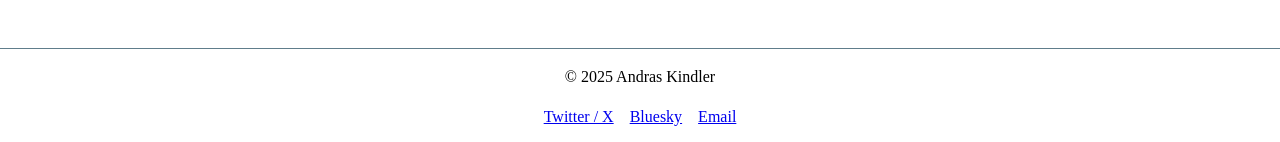
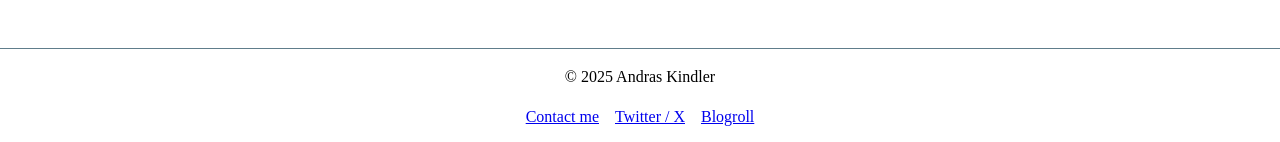
Before and after one commit to andraskindler/andraskindler.github.io, a Jekyll site: the page built from index.markdown, in a window 1280 px wide. Shown: the part 755-897 px from the top of the page. Built offline with Jekyll 4.4.1, drawn with Linux system fonts in a browser that asks for light colours; comment, search, counter and statistics services are not loaded.

Commit message:
add blogroll

```diff
--- a/_includes/footer.html
+++ b/_includes/footer.html
@@ -1,8 +1,8 @@
 <footer class="footer">
   <p>© 2025 {{ site.title }}</p>
   <div class="footer-links">
+    <a href="mailto:andraskindler@gmail.com" target="_blank">Contact me</a>
     <a href="https://x.com/andraskindler" target="_blank">Twitter / X</a>
-    <a href="https://bsky.app/profile/andraskindler.bsky.social" target="_blank">Bluesky</a>
-    <a href="mailto:andraskindler@gmail.com" target="_blank">Email</a>
+    <a href="/blogroll">Blogroll</a>
   </div>
 </footer>
```
Also changed, not shown: blogroll.markdown (added, +11 -0 lines).
